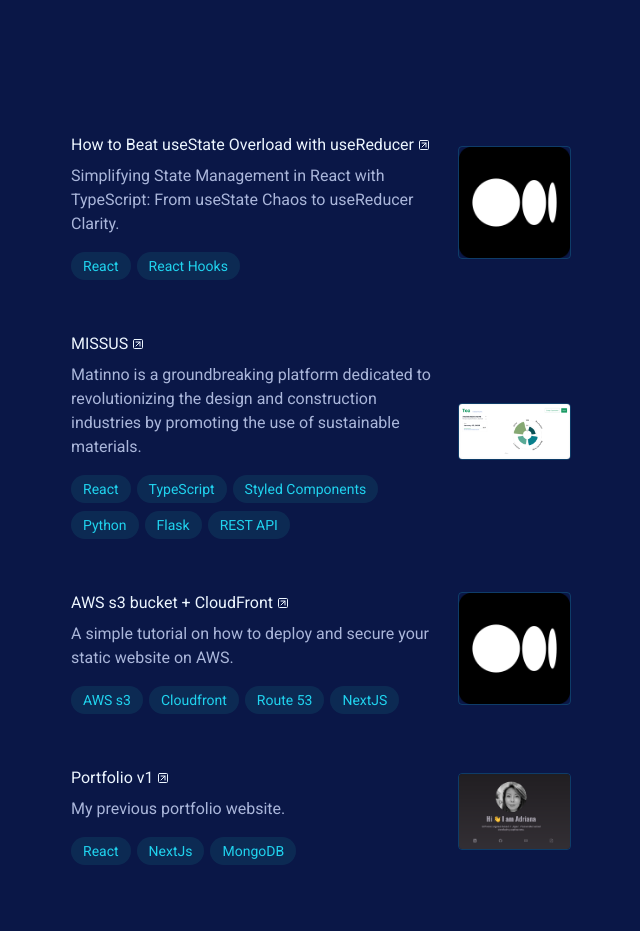
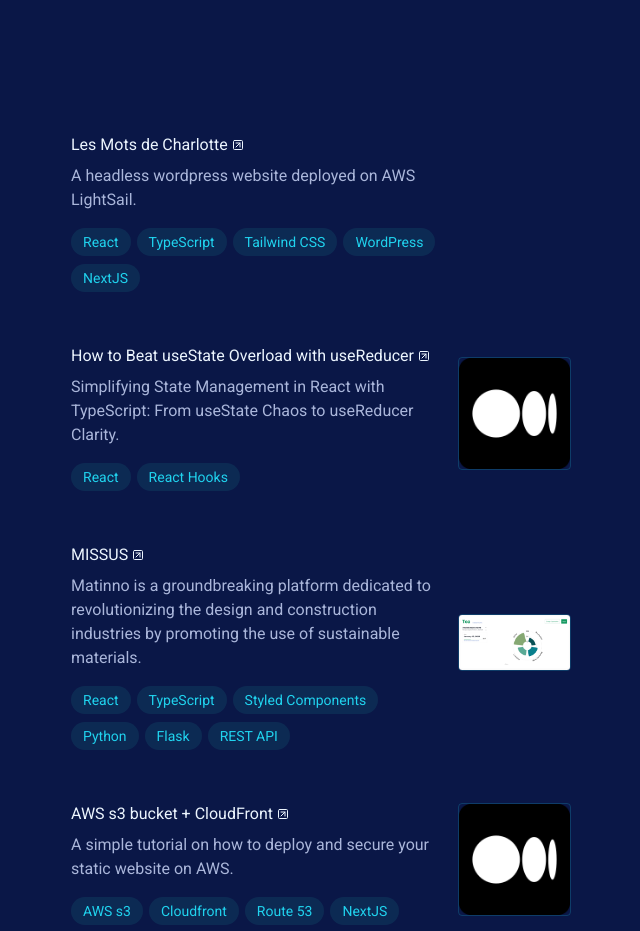
Before and after one commit to Adrianaito/portfolio-2024, a Next.js app: page / in a window 1280 px wide. Shown: the part 2200-3131 px from the top of the page, without its empty margins (613-1253 px from the left). Built offline with nearby package versions, Linux system fonts and the light colour scheme; a web font is replaced by a local one.

Commit message:
add project

```diff
--- a/src/data/projects.ts
+++ b/src/data/projects.ts
@@ -1,11 +1,10 @@
 export const projects = [
-  // {
-  //   name: "Projects",
-  //   description: ["Coming soon..."],
-  //   techStack: ["React", "TypeScript", "Tailwind CSS"],
-  //   link: "#",
-  //   thumbnail: "/napBuddies/search.png",
-  // },
+  {
+    name: "Les Mots de Charlotte",
+    description: ["A headless wordpress website deployed on AWS LightSail."],
+    techStack: ["React", "TypeScript", "Tailwind CSS", "WordPress", "NextJS"],
+    link: "https://www.lesmotsdecharlotte.fr/",
+  },
   {
     name: "How to Beat useState Overload with useReducer",
     description: [
```
